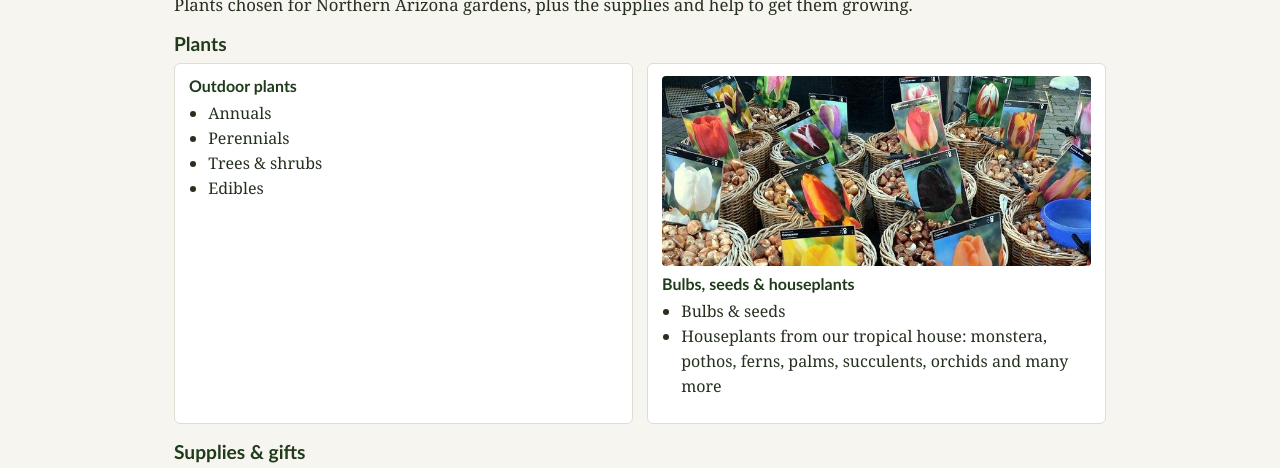
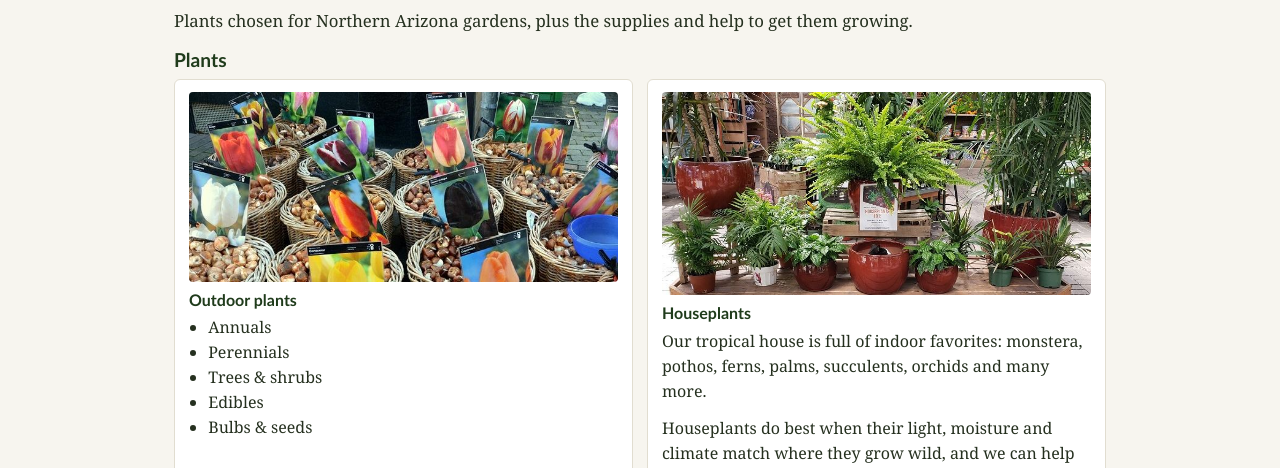
Before and after one commit to Vividbuffalo/flagstaff-dream-center, a plain HTML site: page warners-dotties/plants.html in a window 1280 px wide. Shown: the part 462-930 px from the top of the page. Drawn offline with Linux system fonts and the light colour scheme.

Commit message:
Warner's & Dottie's: espresso/steamer rows, plants cards, heading spacing

```diff
--- a/warners-dotties/css/style.css
+++ b/warners-dotties/css/style.css
@@ -71,6 +71,7 @@ main{padding:16px 0 8px}
   .grid{grid-template-columns:1fr 1fr}
   .coffee-teaser{grid-template-columns:1fr 1.4fr;align-items:center}
 }
+@media (min-width:640px){main>h1:first-child,.intro.solo{margin-top:16px}}
 @media (min-width:900px){.grid.three{grid-template-columns:1fr 1fr 1fr}}
 
 /* ---------- Dottie's Garden Coffee Shoppe ---------- */
@@ -105,6 +106,7 @@ table.price caption{position:absolute;left:-9999px}
 table.price th,table.price td{padding:5px 4px;border-bottom:1px dotted #e3cfae;text-align:right;white-space:nowrap}
 table.price th[scope=row],table.price thead th:first-child{text-align:left;white-space:normal;font-weight:400}
 table.price thead th{font:700 .8rem Helvetica,Arial,sans-serif;color:#7a3e22;text-transform:uppercase;letter-spacing:.04em}
+table.price td.ask{text-align:left;font-style:italic;color:#6b5444;white-space:normal}
 table.price tbody tr:last-child th,table.price tbody tr:last-child td{border-bottom:0}
 .note{margin-top:8px}
 .d-hours{display:grid;gap:2px 12px;grid-template-columns:auto 1fr;margin:0 0 .6em}
--- a/warners-dotties/plants.html
+++ b/warners-dotties/plants.html
@@ -27,21 +27,21 @@
 <h2>Plants</h2>
 <div class="grid">
 <div class="card">
+<img src="img/bulbs.jpg" width="699" height="310" alt="Baskets of tulip bulbs with picture labels" loading="lazy">
 <h3>Outdoor plants</h3>
 <ul>
 <li>Annuals</li>
 <li>Perennials</li>
 <li>Trees &amp; shrubs</li>
 <li>Edibles</li>
+<li>Bulbs &amp; seeds</li>
 </ul>
 </div>
 <div class="card">
-<img src="img/bulbs.jpg" width="699" height="310" alt="Baskets of tulip bulbs with picture labels" loading="lazy">
-<h3>Bulbs, seeds &amp; houseplants</h3>
-<ul>
-<li>Bulbs &amp; seeds</li>
-<li>Houseplants from our tropical house: monstera, pothos, ferns, palms, succulents, orchids and many more</li>
-</ul>
+<img src="img/houseplants.jpg" width="800" height="380" alt="Ferns and tropical houseplants in pots" loading="lazy">
+<h3>Houseplants</h3>
+<p>Our tropical house is full of indoor favorites: monstera, pothos, ferns, palms, succulents, orchids and many more.</p>
+<p>Houseplants do best when their light, moisture and climate match where they grow wild, and we can help you work out what each one needs.</p>
 </div>
 </div>
 
```
Also changed, not shown: warners-dotties/dotties.html (+2 -2 lines).
